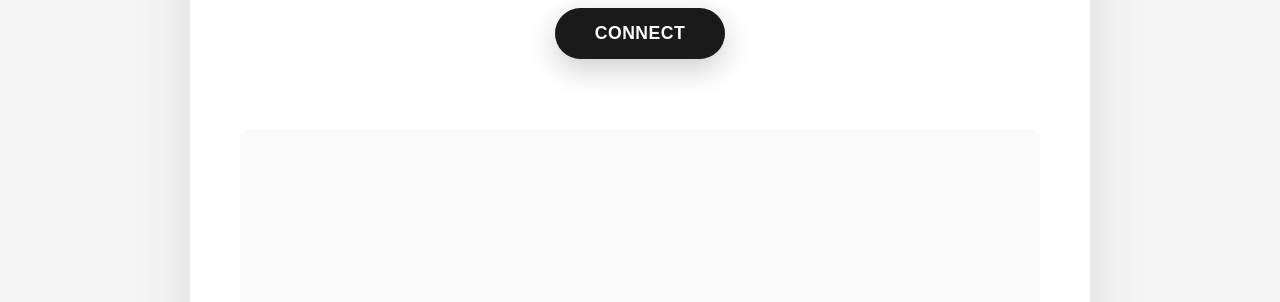
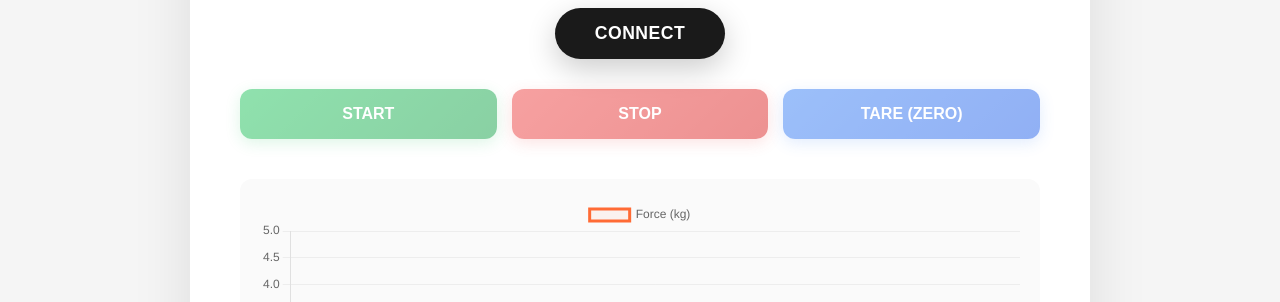
Before and after one commit to Jericho-M/FormForce, a plain HTML site: page index.html in a window 1280 px wide. Shown: the part 498-800 px from the top of the page. Drawn offline with nearby package versions, Linux system fonts and the light colour scheme.

Commit message:
button basck

```diff
--- a/index.html
+++ b/index.html
@@ -36,9 +36,9 @@
             </div>
 
             <div class="control-grid">
-                <!--button class="control-btn btn-start" id="btnStart">Start</button>
+                <button class="control-btn btn-start" id="btnStart">Start</button>
                 <button class="control-btn btn-stop" id="btnStop">Stop</button>
-                <button class="control-btn btn-tare" id="btnTare">Tare (Zero)</button-->
+                <button class="control-btn btn-tare" id="btnTare">Tare (Zero)</button>
             </div>
 
             <div class="chart-container">
```
